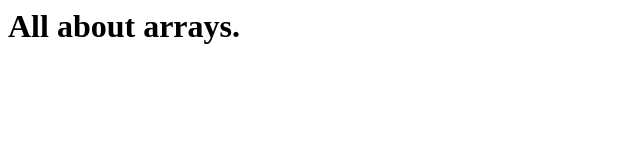
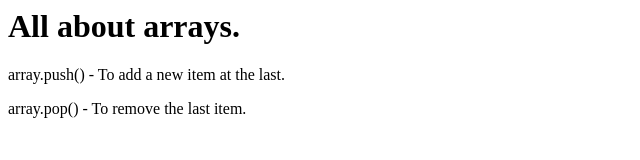
Before and after one commit to naveenmannam/mina-arrays, a website: page index.html in a window 1280 px wide. Shown: the whole page, without its empty margins (0-640 px from the left). Drawn offline with Linux system fonts and the light colour scheme.

Commit message:
Added some HTML content

```diff
--- a/index.html
+++ b/index.html
@@ -8,7 +8,8 @@
     <body>
         <div>
             <h1>All about arrays.</h1>
-            <p></p>
+            <p>array.push() - To add a new item at the last.</p>
+            <p>array.pop() - To remove the last item.</p>
         </div>
 
 
--- a/package.json
+++ b/package.json
@@ -4,7 +4,8 @@
   "description": "",
   "main": "app.js",
   "scripts": {
-    "test": "echo \"Error: no test specified\" && exit 1"
+    "test": "echo \"Error: no test specified\" && exit 1",
+    "start": "lite-server"
   },
   "repository": {
     "type": "git",
```
Also changed, not shown: favicon.ico (added).
